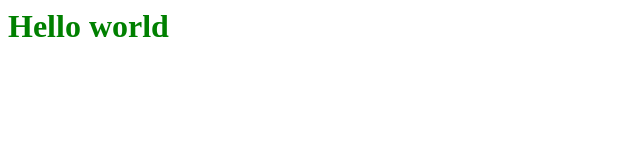
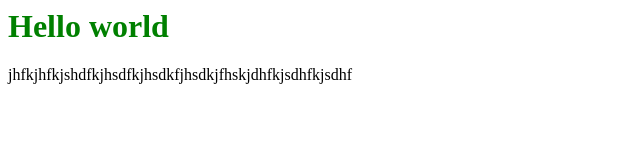
Before and after one commit to mateospetcare/RandomQuoteApp-1, a plain HTML site: page index.html in a window 1280 px wide. Shown: the whole page, without its empty margins (0-640 px from the left). Drawn offline with Linux system fonts and the light colour scheme.

Commit message:
added p tag

```diff
--- a/index.html
+++ b/index.html
@@ -12,6 +12,8 @@
 
 <h1>Hello world</h1>
 
+<p>jhfkjhfkjshdfkjhsdfkjhsdkfjhsdkjfhskjdhfkjsdhfkjsdhf</p>
+
 </body>
 
 </html>
```
